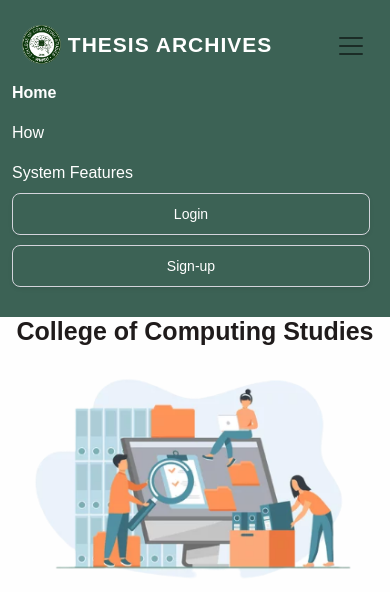
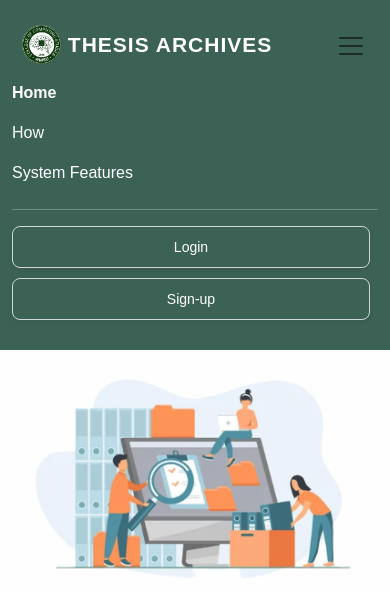
Before and after one commit to MarvinWaro/Thesis-Repositories, a PHP site: page /home/index.php in a window 390 px wide, after a click that opens the changed part. Shown: the top 592 px of the page. Run offline with PHP 8.4, Linux system fonts and the light colour scheme; some libraries are stand-ins or nearby versions.

Commit message:
line added navbar

```diff
--- a/assets/css/home.css
+++ b/assets/css/home.css
@@ -251,6 +251,11 @@ footer .copy{
         padding: 10px 16px;
         margin-bottom: 10px;
     }
+
+    .line{
+        width: 100%;
+        color: white;
+    }
 }
 
 @media ( max-width: 576px){
@@ -259,6 +264,11 @@ footer .copy{
     section.setup,
     section.information{
         text-align: center;
+    }
+
+    .line{
+        width: 100%;
+        color: white;
     }
 
     section.home .text2 {
@@ -337,6 +347,11 @@ footer .copy{
         margin-bottom: 0px;
     }
 
+    .line{
+        width: 100%;
+        color: white;
+    }
+
     #logo-name {
         color: var(--white);
         font-size: 18px;
@@ -374,6 +389,11 @@ footer .copy{
         font-weight: bold;
     }
 
+    .line{
+        width: 100%;
+        color: white;
+    }
+
     .navbar img {
         width: 39px;
         margin-bottom: 4px;
@@ -394,6 +414,11 @@ footer .copy{
         background-size: 100%;
     }
 
+    .line{
+        width: 100%;
+        color: white;
+    }
+
     #logo-name {
         color: var(--white);
         font-size: 16px;
--- a/home/index.php
+++ b/home/index.php
@@ -60,6 +60,9 @@
             <a class="nav-link" href="#">How</a>
             <a class="nav-link me-5" href="#">System Features</a>
           </div>
+
+          <hr class="line">
+
           <a href="../login/login.php" class="btn btn-outline-secondary shadow-sm d-sm d-block me-2">Login</a>
           <a href="#" class="btn btn-outline-secondary shadow-sm d-sm d-block me-2">Sign-up</a>
         </div>
```
